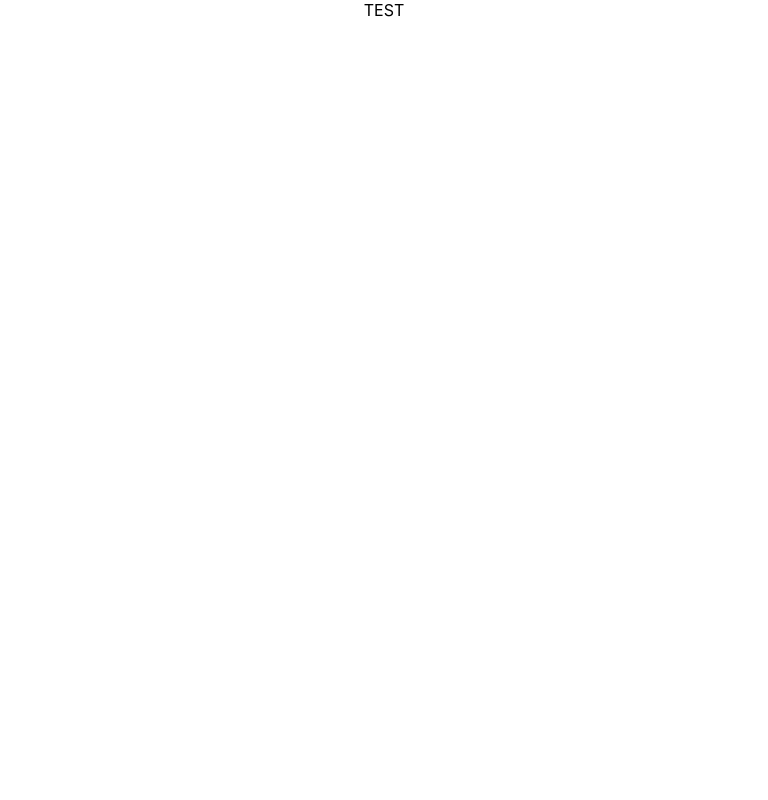
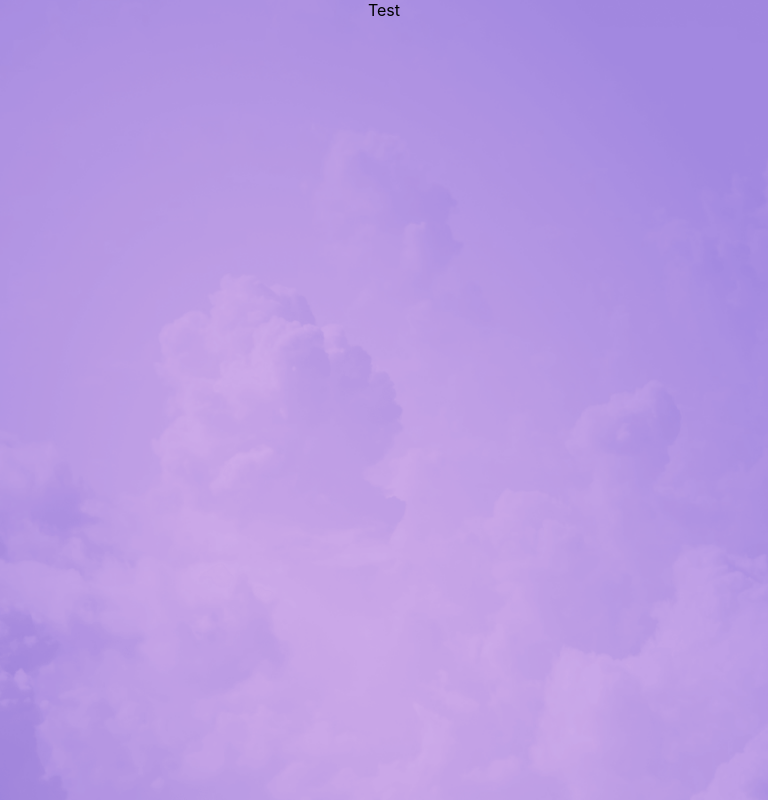
Before and after one commit to alvinlamSLAubergine/merquri-test, a React (Create React App) app: page / in a window 768 px wide. Built offline with nearby package versions, Linux system fonts and the light colour scheme; the HTML template or start-up script is replaced by a standard one.

Commit message:
Set responsive bg image

```diff
--- a/src/App.css
+++ b/src/App.css
@@ -1,3 +1,23 @@
 .App {
   text-align: center;
 }
+
+.Background {
+  height: 100vh;
+}
+
+/* For laptops/desktops and above */
+@media screen and (min-width: 768px) {
+  .Background {
+    background-size: 100% 100%;
+    background-repeat: no-repeat;
+  }
+}
+
+/* For tablets and below */
+@media screen and (max-width: 768px) {
+  .Background {
+    background-size: cover;
+    background-repeat: no-repeat;
+  }
+}
--- a/src/App.tsx
+++ b/src/App.tsx
@@ -1,10 +1,17 @@
-import React from 'react';
 import './App.css';
+import bgImage from './assets/bg-light.png';
 
 function App() {
   return (
-    <div className="App">
-      TEST
+    <div className='App'>
+      <div
+        className='Background'
+        style={{
+          backgroundImage: `url(${bgImage})`,
+        }}
+      >
+        Test
+      </div>
     </div>
   );
 }
```
